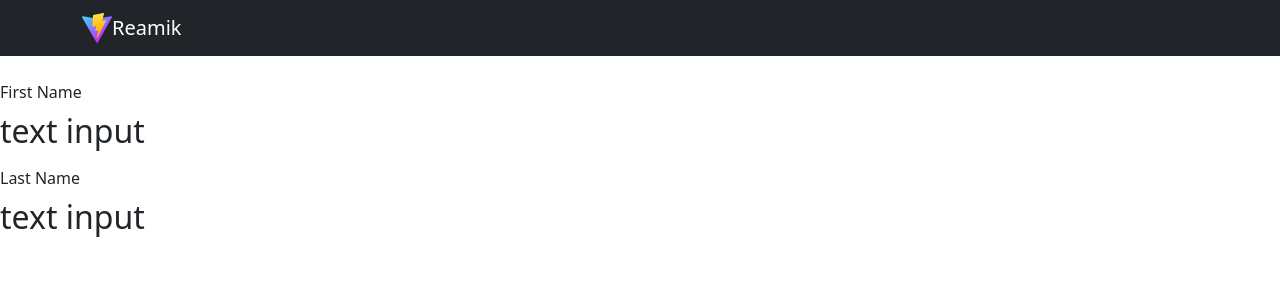
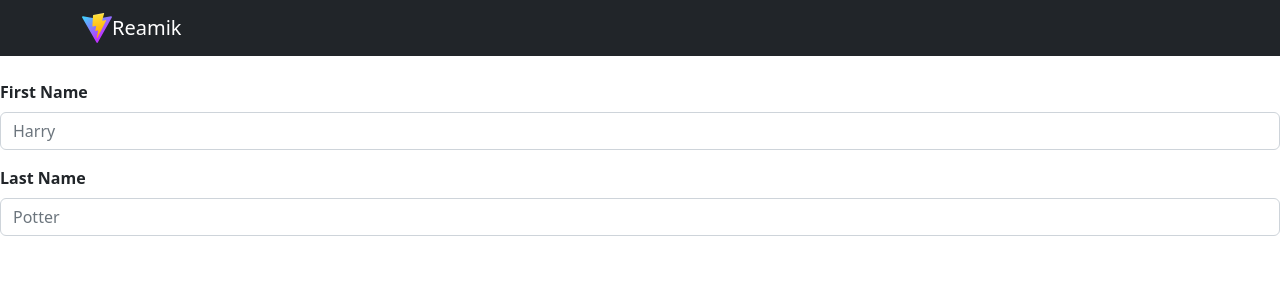
Before and after one commit to bunnyBites/reamik-ts, a React (Vite) app: page / in a window 1280 px wide. Shown: the top 300 px of the page. Built offline with nearby package versions, Linux system fonts and the light colour scheme.

Commit message:
Field Builder - Added text input component

```diff
--- a/src/_shared/components/fieldBuilder/FieldBuilder.component.view.tsx
+++ b/src/_shared/components/fieldBuilder/FieldBuilder.component.view.tsx
@@ -12,7 +12,10 @@ export const FieldBuilderView: React.FC<FieldBuilderViewPropsType> = (
 
     // have seperated this code as it may expand in future with more field types.
     const renderFieldInput = () => {
-        const InputComponent = (fieldOptions.fieldInputType === FieldInputType.text ? Text : Select);
+        const InputComponent = (
+            fieldOptions.fieldInputType === FieldInputType.text
+            ? Text : Select
+        );
 
         return <InputComponent {...props} />
     }
@@ -20,7 +23,12 @@ export const FieldBuilderView: React.FC<FieldBuilderViewPropsType> = (
     return (
         <div className="mb-3">
              {/* field label */}
-            <label htmlFor={fieldOptions.id} className="form-label">{fieldOptions.label}</label>
+            <label
+                htmlFor={fieldOptions.id}
+                className="form-label fs-6 fw-bold"
+            >
+                {fieldOptions.label}
+            </label>
 
             {/*  field input */}
             {renderFieldInput()}
--- a/src/_shared/components/fieldBuilder/fieldInputType/Text.component.view.tsx
+++ b/src/_shared/components/fieldBuilder/fieldInputType/Text.component.view.tsx
@@ -1 +1,20 @@
-export const Text: React.FC<any> = () => <h2>text input</h2>;
+import { Field } from "formik";
+import { FieldBuilderOptionsType } from "../../../../_data/model/FieldBuilder.model";
+
+type TextInputProps = { fieldOptions: FieldBuilderOptionsType; }
+
+export const Text: React.FC<TextInputProps> = (
+    props: TextInputProps,
+) => {
+    const { fieldOptions } = props;
+
+    return (
+        <Field
+            type="text"
+            placeholder={fieldOptions.placeholder}
+            id={fieldOptions.id}
+            className="form-control"
+            name={fieldOptions.fieldName}
+        />
+    )
+};
--- a/src/_shared/constants/staticForm/StaticForm.const.ts
+++ b/src/_shared/constants/staticForm/StaticForm.const.ts
@@ -1,4 +1,5 @@
 import { FieldBuilderOptionsType, FieldInputType } from "../../../_data/model/FieldBuilder.model";
+import { StaticFormType } from "../../../_data/model/staticForm/StaticForm.model";
 
 export const staticFormFieldOptions: FieldBuilderOptionsType[] = [
     {
@@ -16,3 +17,8 @@ export const staticFormFieldOptions: FieldBuilderOptionsType[] = [
         placeholder: "Potter"
     },
 ]
+
+export const initialStaticFormFieldValue: StaticFormType = {
+    firstName: "",
+    lastName: "",
+}
--- a/src/staticForm/StaticForm.screen.tsx
+++ b/src/staticForm/StaticForm.screen.tsx
@@ -1,8 +1,9 @@
 import { Formik } from 'formik';
+import { initialStaticFormFieldValue } from '../_shared/constants/staticForm/StaticForm.const';
 import { StaticFormScreenView } from './StaticForm.screen.view';
 
 export const StaticFormScreen: React.FC = () => (
-    <Formik initialValues={{}} onSubmit={() => {}}>
+    <Formik initialValues={initialStaticFormFieldValue} onSubmit={() => {}}>
         <StaticFormScreenView />
     </Formik>
 );
```
